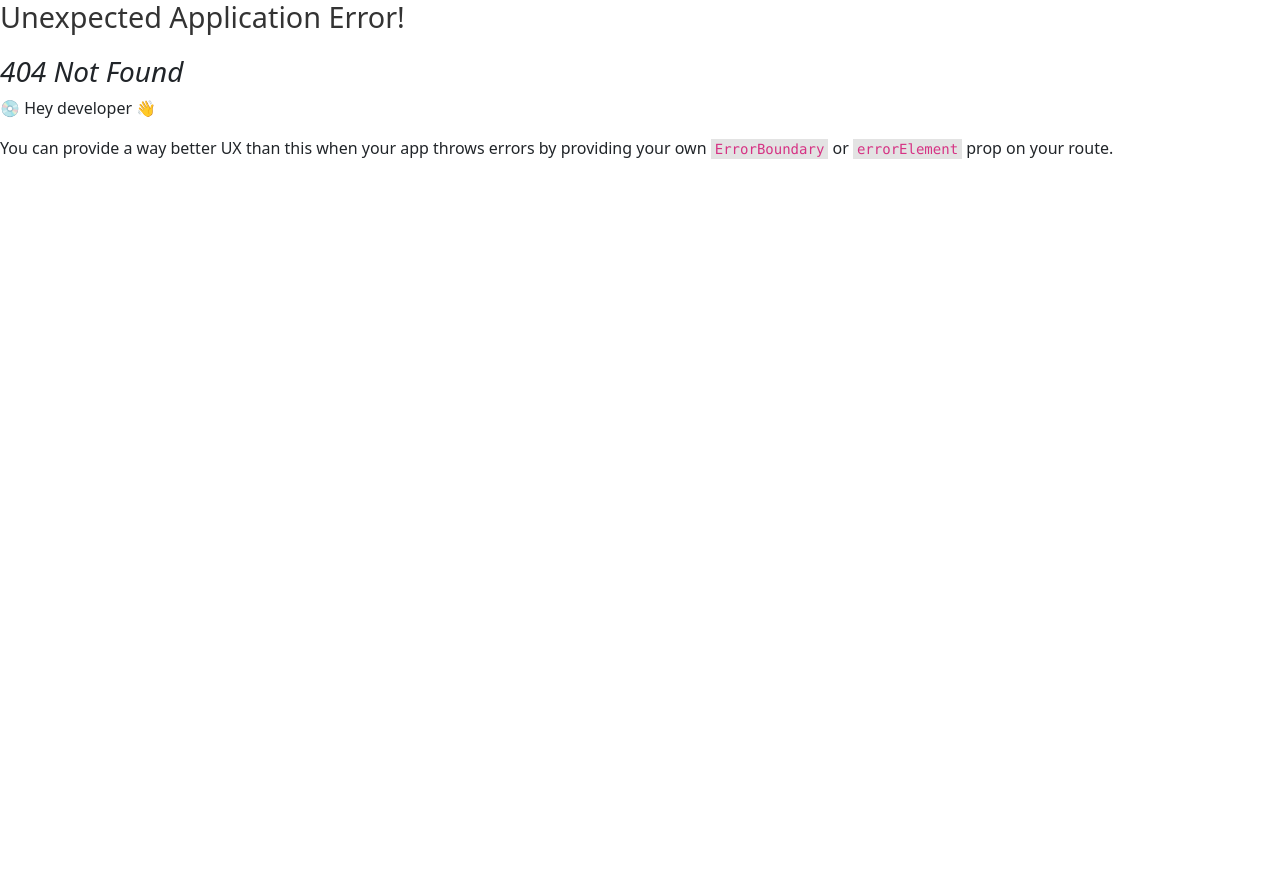
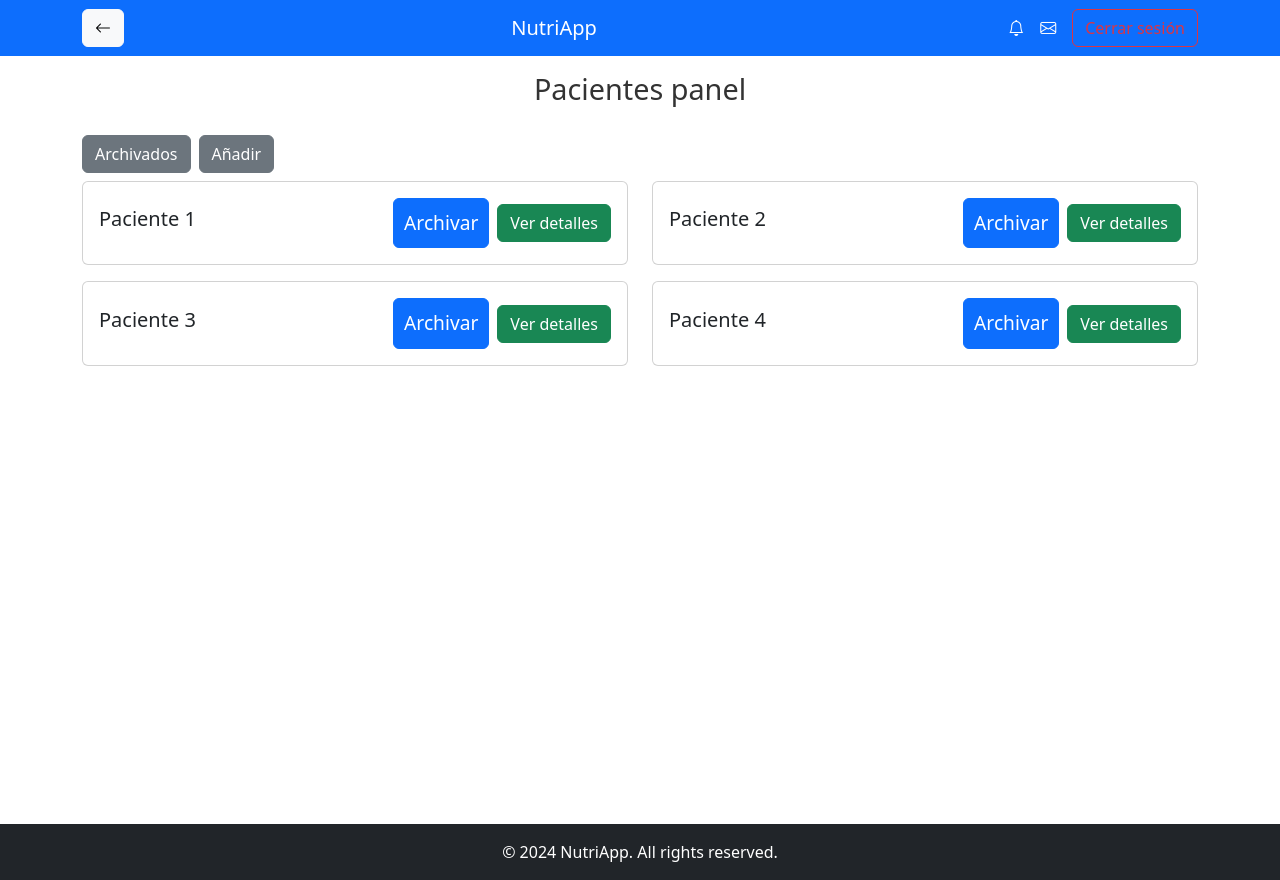
Before and after one commit to karen-rm/Modulo-Nutriologo, a React (Vite) app in the folder frontend/: page /Patients-panel in a window 1280 px wide. Before the commit this address had no page. Before the commit the page ends 800 px from the top, so only its background shows below. Built offline with nearby package versions, Linux system fonts and the light colour scheme; sample sign-in values are in the browser's storage.

Commit message:
Correccion de nombre

```diff
--- a/frontend/src/App.jsx
+++ b/frontend/src/App.jsx
@@ -6,9 +6,9 @@ import {
   Fichamedica,
   Home,
   Login,
-  PacientesPanel,
+  PatientsPanel,
   PatientRegister,
-  RegimenesPanel,
+  RegimesPanel,
   Register,
 } from './pages/';
 
@@ -38,18 +38,18 @@ const router = createBrowserRouter([
     ),
   },
   {
-    path: '/regimenes',
+    path: '/Regimes-panel',
     element: (
       <ProtectedRoute>
-        <RegimenesPanel />
+        <RegimesPanel />
       </ProtectedRoute>
     ),
   },
   {
-    path: '/pacientes',
+    path: '/Patients-panel',
     element: (
       <ProtectedRoute>
-        <PacientesPanel />
+        <PatientsPanel />
       </ProtectedRoute>
     ),
   },
--- a/frontend/src/pages/Dashboard.jsx
+++ b/frontend/src/pages/Dashboard.jsx
@@ -15,13 +15,13 @@ export const Dashboard = () => {
         <div className="row w-100">
           <div className="col-12 mb-4">
             <div className="d-grid">
-					    <button onClick={()=>navigate('/pacientes')} type="button" className="btn btn-primary btn-lg text-start btn-text">Panel Pacientes</button>
+					    <button onClick={()=>navigate('/Patients-panel')} type="button" className="btn btn-primary btn-lg text-start btn-text">Panel Pacientes</button>
 				    </div>
           </div>
 
           <div className="col-12 mb-4">
             <div className="d-grid">
-					    <button onClick={()=>navigate('/regimenes')} type="button" className="btn btn-primary btn-lg text-start btn-text">Panel Régimenes</button>
+					    <button onClick={()=>navigate('/Regimes-panel')} type="button" className="btn btn-primary btn-lg text-start btn-text">Panel Régimenes</button>
 				    </div>
           </div>
 
--- a/frontend/src/pages/PacientesPanel.jsx
+++ b/frontend/src/pages/Patients-panel.jsx
@@ -3,7 +3,7 @@ import { Button, Card, Col, Container, Row } from 'react-bootstrap';
 import { useNavigate } from 'react-router-dom';
 import { MainLayout } from '../layouts/MainLayout';
 
-export const PacientesPanel = () => {
+export const PatientsPanel = () => {
 
   const navigate = useNavigate();
 
@@ -20,10 +20,7 @@ export const PacientesPanel = () => {
     // Aquí puedes implementar la lógica para archivar
   };
 
-  const handleDetails = (id) => {
-    alert(`Mostrando detalles para el paciente con ID ${id}`);
-    // Aquí puedes implementar la lógica para ver detalles
-  };
+
 
   return (
     <MainLayout>
@@ -59,7 +56,7 @@ export const PacientesPanel = () => {
                     </Button>
                     <Button
                       variant="success"
-                      onClick={() => handleDetails(patient.id)}
+                      onClick={() => navigate('/fichamedica')}
                     >
                       Ver detalles
                     </Button>
@@ -74,4 +71,4 @@ export const PacientesPanel = () => {
   );
 };
 
-export default PacientesPanel;
+export default PatientsPanel;
--- a/frontend/src/pages/RegimenesPanel.jsx
+++ b/frontend/src/pages/Regimes-panel.jsx
@@ -2,7 +2,7 @@ import 'bootstrap/dist/css/bootstrap.min.css';
 import { Button, Container, Row, Col } from 'react-bootstrap';
 import { MainLayout } from '../layouts/MainLayout';
 
-export const RegimenesPanel = () => {
+export const RegimesPanel = () => {
   // Datos de prueba para los regímenes
   const regimenes = [
     { id: 1, nombre: 'Regimen 1' },
@@ -47,4 +47,4 @@ export const RegimenesPanel = () => {
   );
 };
 
-export default RegimenesPanel;
+export default RegimesPanel;
--- a/frontend/src/pages/index.js
+++ b/frontend/src/pages/index.js
@@ -3,7 +3,7 @@ export { Dashboard } from './Dashboard';
 export { Fichamedica } from './Fichamedica';
 export { Home } from './Home';
 export { Login } from './Login';
-export { PacientesPanel } from './PacientesPanel'; // Añadido
+export { PatientsPanel } from './Patients-panel'; // Añadido
 export { PatientRegister } from './PatientRegister';
-export { RegimenesPanel } from './RegimenesPanel'; // Añadido
+export { RegimesPanel } from './Regimes-panel'; // Añadido
 export { Register } from './Register';
```
